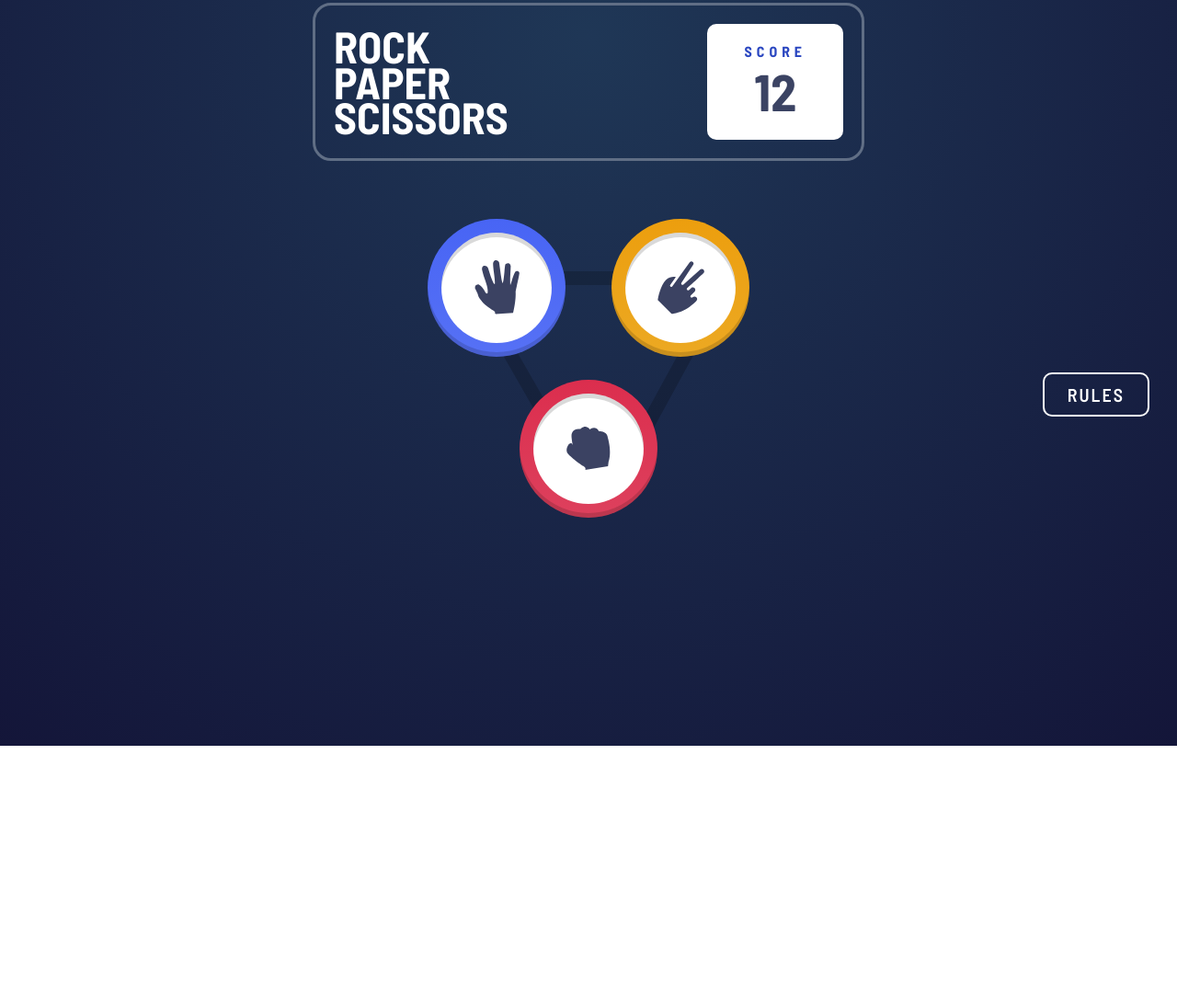
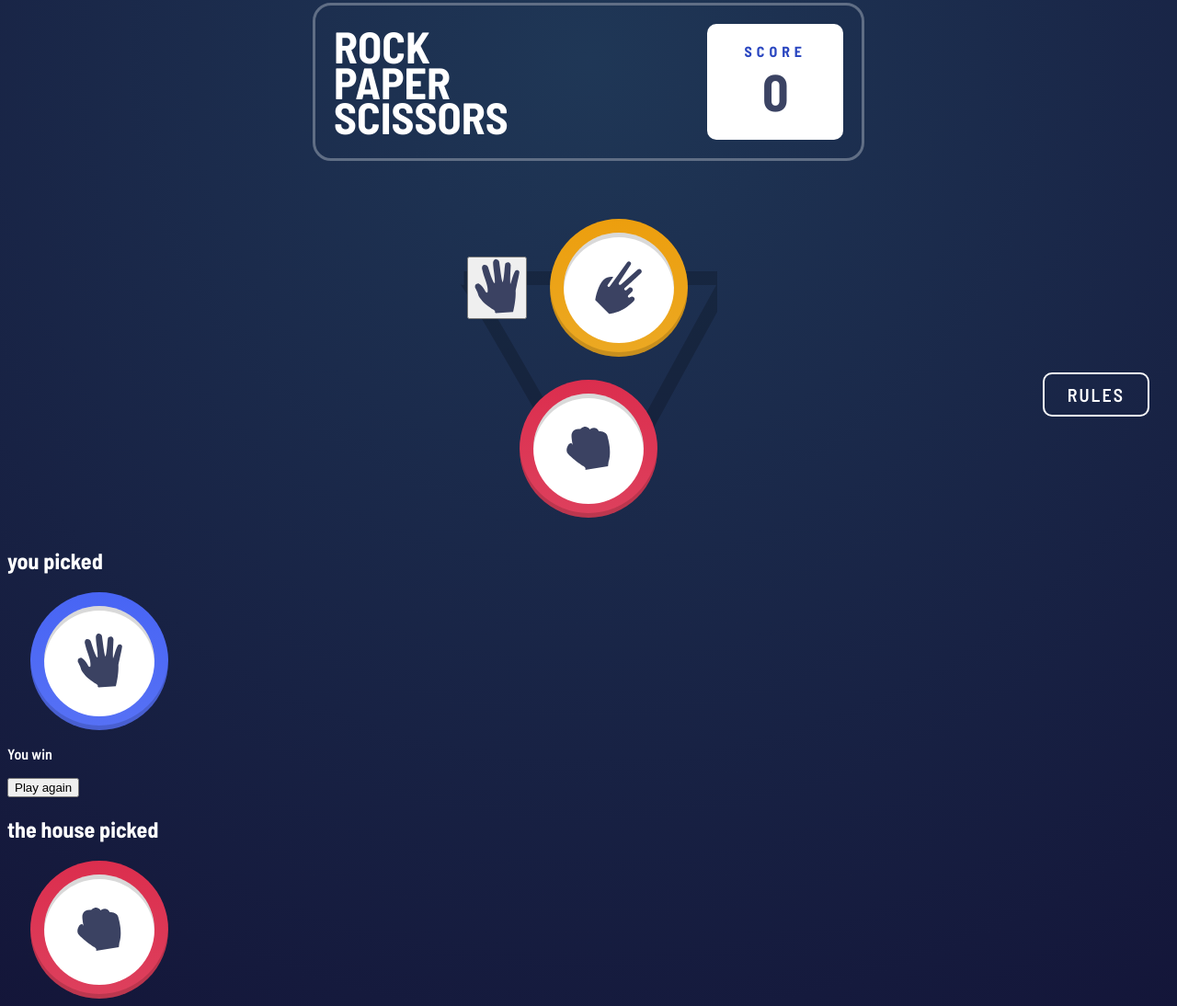
Before and after one commit to saikiransk027/Rock_paper_scissors, a plain HTML site: page index.html in a window 1280 px wide. Shown: the part 47-1141 px from the top of the page at 92% size. Before the commit the page ends 858 px from the top, so only its background shows below. Drawn offline with Linux system fonts and the light colour scheme.

Commit message:
html completed

```diff
--- a/index.html
+++ b/index.html
@@ -27,18 +27,20 @@
             </h1>
             <div class= "score-container">
                 <h4>Score</h4>
-                <p id="score">12</p>
+                <p id="score">0</p>
             </div>
         </header>
-       <main>
-        <button class="btn-circle btn-paper"
-        data-choice="paper">
-            <span class="wrapper">
+        <main>
+
+        <button data-choice="paper">
+            <div class="circle circle-paper">
+                <span class="wrapper">
                 <img src="./images/icon-paper.svg"
                 alt="paper icon">
             </span>
+            </div>
+        </button>
 
-        </button>
             <button class="btn-circle btn-scissors"
             data-choice=" scissors">
                 <span class="wrapper">
@@ -57,7 +59,39 @@
         </button>
        </main>
 
+
        <button class="btn-rules">Rules</button>
     </div>
+    <div class="selection">
+        <div>
+            <h2> you picked</h2>
+            <button class="btn-circle btn-paper">
+            <span class="wrapper">
+            <img src="./images/icon-paper.svg"
+            alt="paper icon">
+         </span>
+         </button>
+        </div>
+        <div>
+             <p class="big=text">
+                 You
+                 <span id="win">win</span>
+             </p>
+            <button class='btn' id="reset">Play again</button>
+        </div>
+        <div>
+         <h2> the house picked</h2>
+         <button class="btn-circle btn-rock">
+             <span class="wrapper">
+                 <img src="./images/icon-rock.svg"
+                 alt="rock icon">
+             </span>
+
+     </button>
+     </div>
+     </div>
+      </span>
+
+
 </body>
 </html>
```
